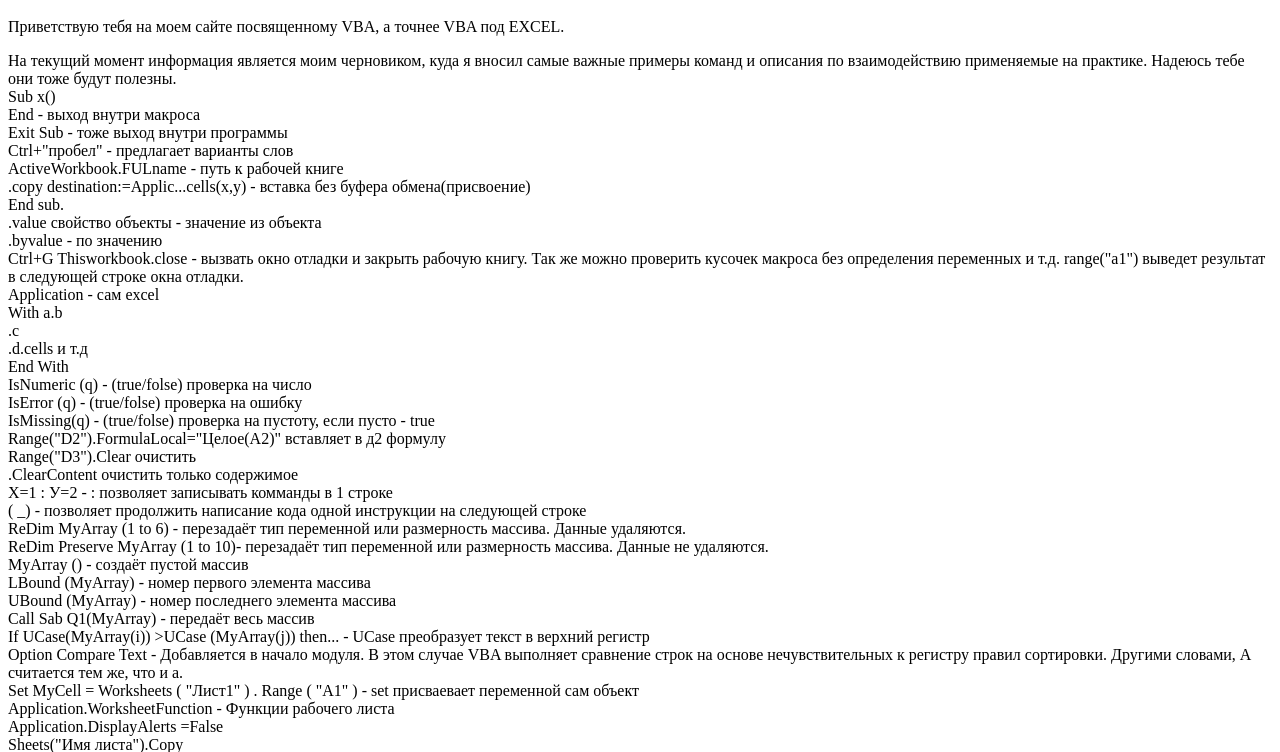
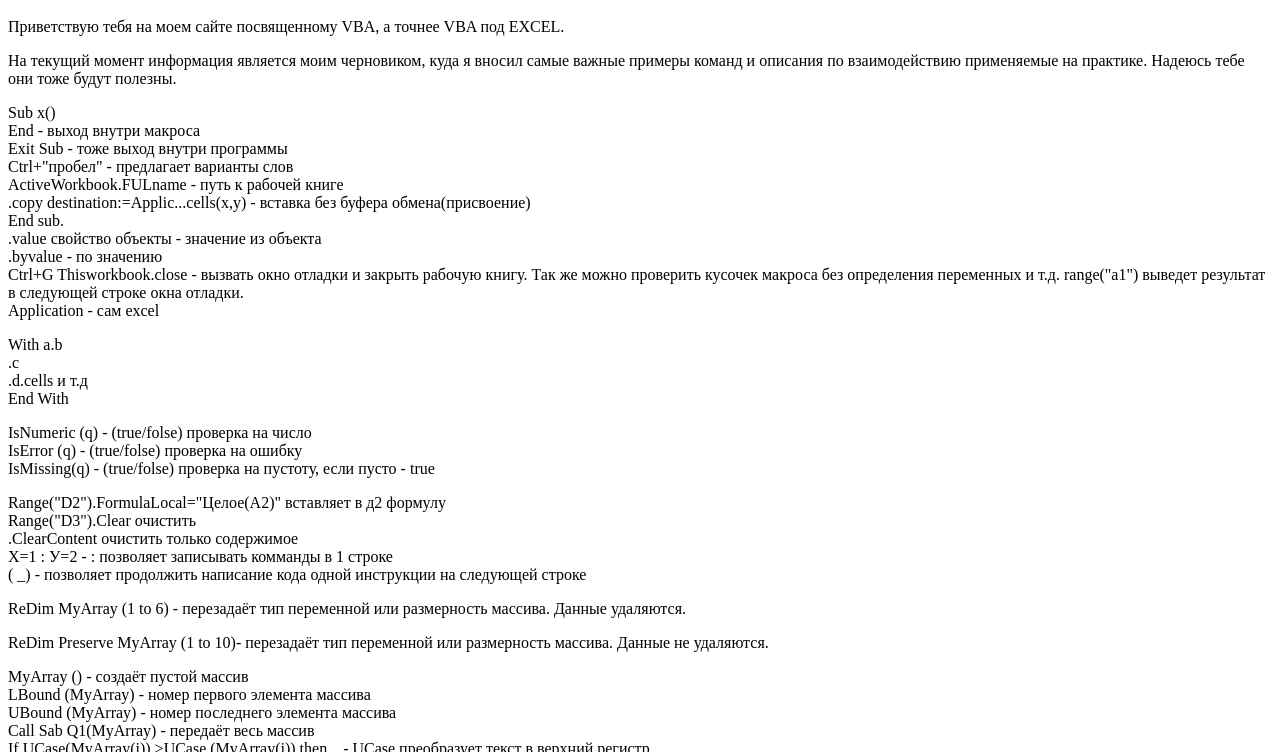
Before and after one commit to pokasolncesvetit/pokasolncesvetit.github.io, a plain HTML site: page index.html in a window 1280 px wide. Shown: the part 48-800 px from the top of the page. Drawn offline with Linux system fonts and the light colour scheme.

Commit message:
Update index.html

```diff
--- a/index.html
+++ b/index.html
@@ -9,7 +9,7 @@
   <p>Приветствую тебя на моем сайте посвященному VBA, а точнее VBA под EXCEL.</p>
 
    <p>
-На текущий момент информация является моим черновиком, куда я вносил самые важные примеры команд и описания по взаимодействию применяемые на практике. Надеюсь тебе они тоже будут полезны.<br>
+На текущий момент информация является моим черновиком, куда я вносил самые важные примеры команд и описания по взаимодействию применяемые на практике. Надеюсь тебе они тоже будут полезны.<br></p>
 
 
 
@@ -35,29 +35,29 @@
 
 Ctrl+G Thisworkbook.close - вызвать окно отладки и закрыть рабочую книгу. Так же можно проверить кусочек макроса без определения переменных и т.д. range("а1") выведет результат в следующей строке окна отладки.<br>
 
-Application - сам excel<br>
+Application - сам excel<br></p>
 
 
 
-With a.b<br>
+<p>With a.b<br>
 
 .c<br>
 
 .d.cells и т.д<br>
 
-End With<br>
+End With<br></p>
 
 
 
-IsNumeric (q) - (true/folse) проверка на число<br>
+<p>IsNumeric (q) - (true/folse) проверка на число<br>
 
 IsError (q) - (true/folse) проверка на ошибку<br>
 
-IsMissing(q) - (true/folse) проверка на пустоту, если пусто - true<br>
+IsMissing(q) - (true/folse) проверка на пустоту, если пусто - true<br></p>
 
 
 
-Range("D2").FormulaLocal="Целое(А2)" вставляет в д2 формулу<br>
+<p>Range("D2").FormulaLocal="Целое(А2)" вставляет в д2 формулу<br>
 
 Range("D3").Clear очистить<br>
 
@@ -65,15 +65,15 @@
 
 Х=1 : У=2 - : позволяет записывать комманды в 1 строке<br>
 
-( _) - позволяет продолжить написание кода одной инструкции на следующей строке<br>
+( _) - позволяет продолжить написание кода одной инструкции на следующей строке<br></p>
 
 
 
-ReDim MyArray (1 to 6) - перезадаёт тип переменной или размерность массива. Данные удаляются.<br>
+<p>ReDim MyArray (1 to 6) - перезадаёт тип переменной или размерность массива. Данные удаляются.<br></p>
 
 
 
-ReDim Preserve MyArray (1 to 10)- перезадаёт тип переменной или размерность массива. Данные не удаляются.<br>
+<p>ReDim Preserve MyArray (1 to 10)- перезадаёт тип переменной или размерность массива. Данные не удаляются.<br></p>
 
 
 
```
